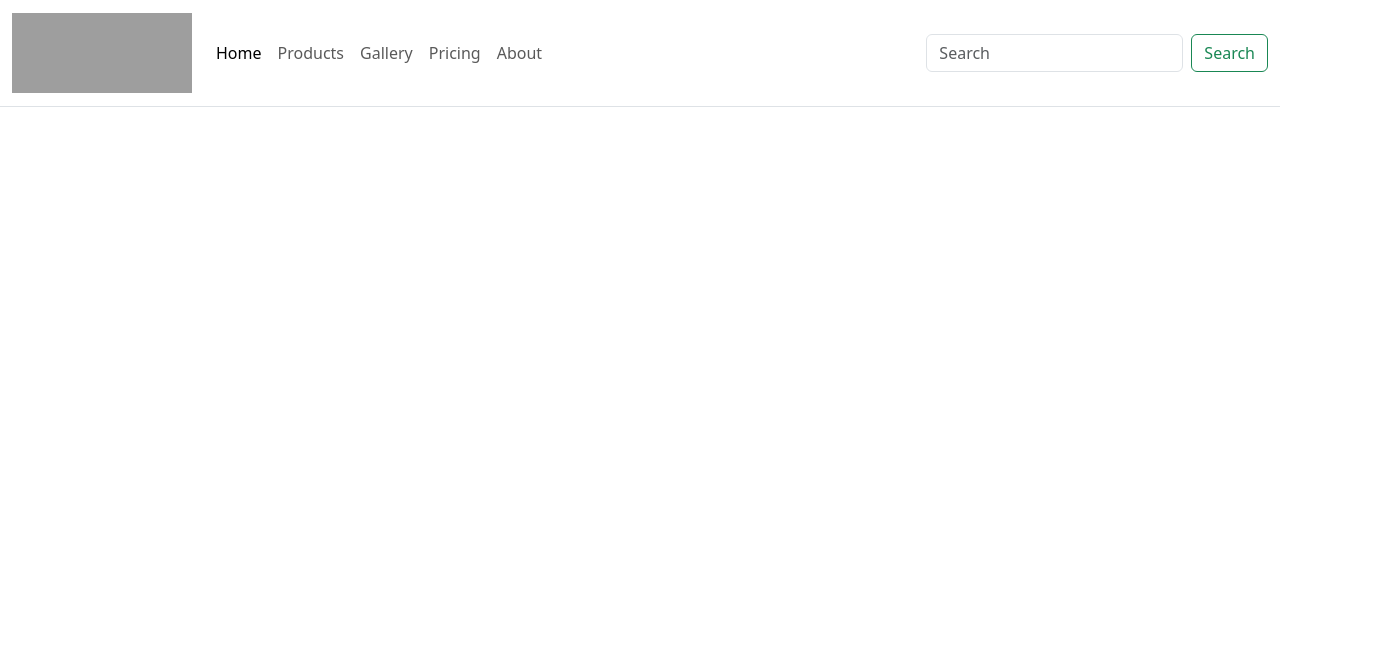
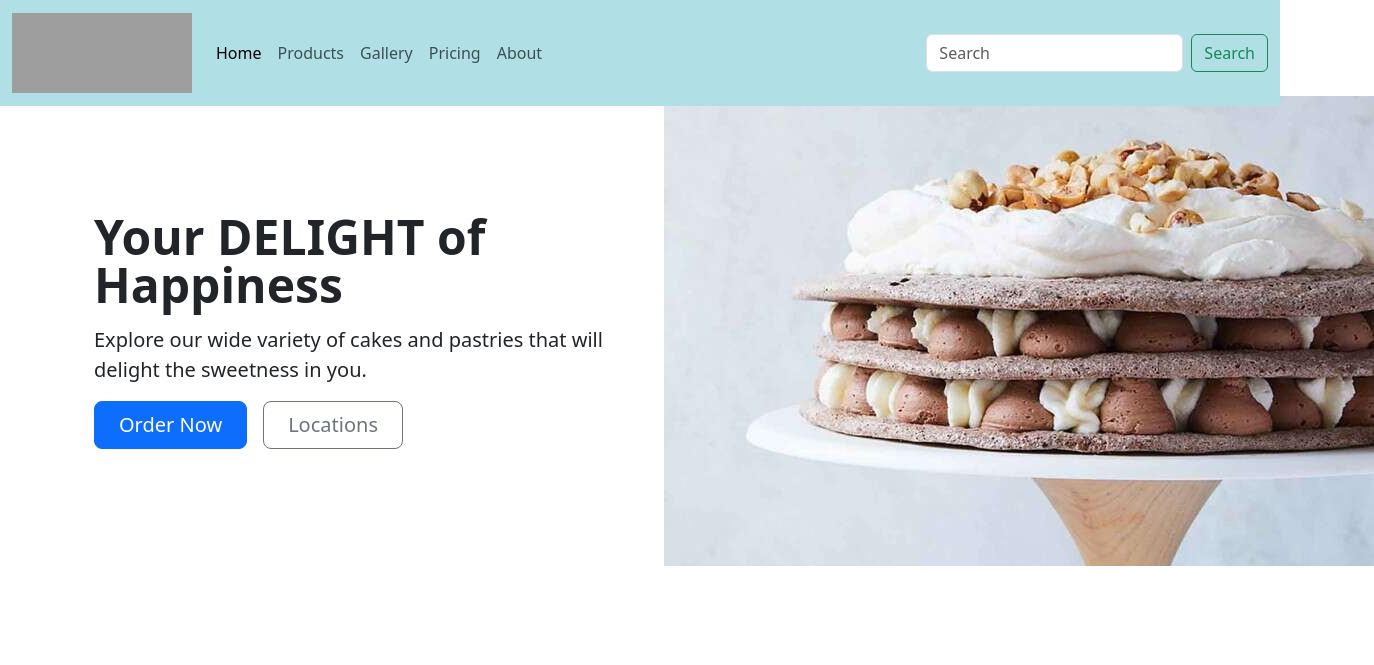
Before and after one commit to leipearl08/sweetpea, a plain HTML site: page index.html in a window 1280 px wide. Shown: the whole page, 1374 px wide, since content can reach past the window. Drawn offline with Linux system fonts and the light colour scheme; grey boxes are pictures that could not be loaded.

Commit message:
Added hero section

```diff
--- a/assets/styles/style.css
+++ b/assets/styles/style.css
@@ -1,3 +1,3 @@
 .navbar {
-    background-color: transparent;
+    background-color: powderblue;
 }
--- a/index.html
+++ b/index.html
@@ -9,7 +9,7 @@
     <title>SweetPea Delights</title>
 </head>
 <body>
-<nav class="navbar navbar-expand-lg fixed-top border-bottom">
+<nav class="navbar navbar-expand-lg fixed-top">
     <div class="container-fluid">
         <a class="navbar-brand" href="#">
             <img src="./assets/images/logo.png" alt="logo" width=180px; height="80px"/>
@@ -44,6 +44,21 @@
         </div>
     </div>
 </nav>
+<div class="container col-xxl-8 px-4 py-5">
+    <div class="row flex-lg-row-reverse align-items-center g-5 py-5">
+        <div class="col-10 col-sm-8 col-lg-6">
+            <img src="./assets/images/choco-dacquoise.jpg" class="d-block mx-lg-auto" alt="hero image" loading="lazy">
+        </div>
+    <div class="col-lg-6">
+        <h1 class="display-5 fw-bold lh-1 mb-3">Your DELIGHT of Happiness</h1>
+        <p class="lead">Explore our wide variety of cakes and pastries that will delight the sweetness in you.</p>
+        <div class="d-grid gap-2 d-md-flex justify-content-md-start">
+            <button type="button" class="btn btn-primary btn-lg px-4 me-md-2">Order Now</button>
+            <button type="button" class="btn btn-outline-secondary btn-lg px-4">Locations</button>
+        </div>
+    </div>
+    </div>
+</div>
 
     <script src="./assets/scripts/bootstrap.bundle.min.js"></script>
 </body>
```
